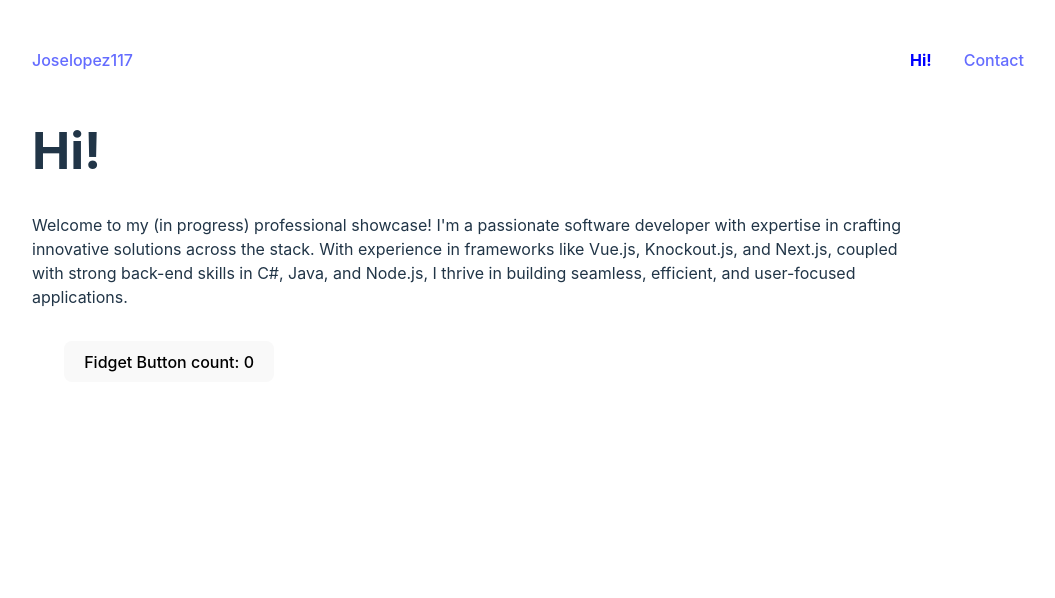
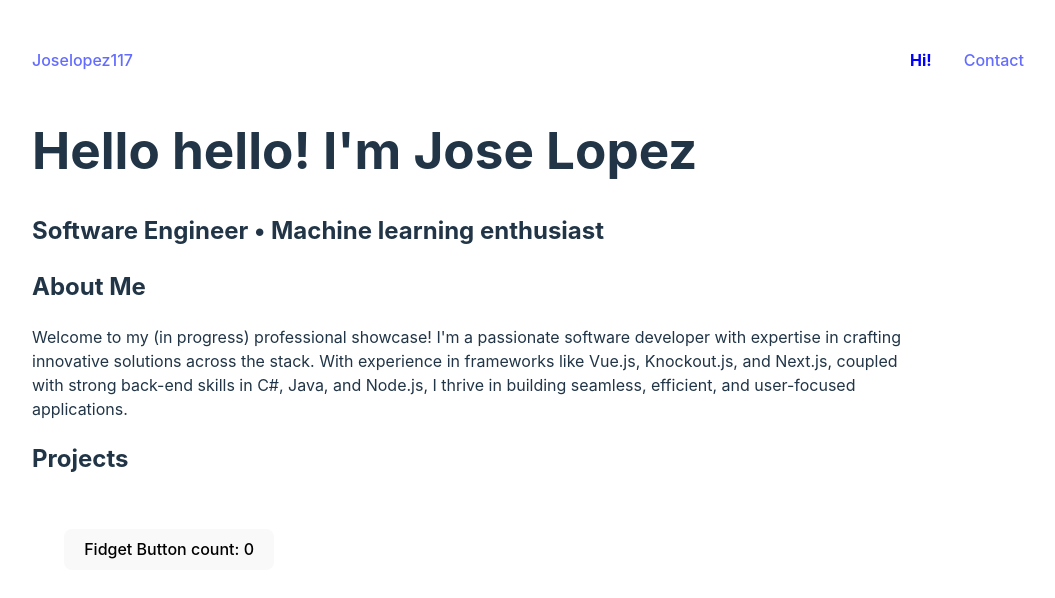
Before and after one commit to joselopez117/Hi-, a Vue app: page / in a window 1280 px wide. Shown: the top 598 px of the page, without its empty margins (96-1151 px from the left). Built offline with nearby package versions, Linux system fonts and the light colour scheme; no server answers.

Commit message:
feat: updated home page

```diff
--- a/src/components/Hi.vue
+++ b/src/components/Hi.vue
@@ -6,14 +6,21 @@ defineProps<{
   msg: string
  }>()
 
-const hiMsg = ref('Hi!')
+const hiMsg = ref("Hello hello! I'm Jose Lopez")
+const aspirationalRoles = ref("Software Engineer • Machine learning enthusiast")
+const aboutMe = ref('About Me');
 const welcomeMsg = ref("Welcome to my (in progress) professional showcase! I'm a passionate software developer with expertise in crafting innovative solutions across the stack. With experience in frameworks like Vue.js, Knockout.js, and Next.js, coupled with strong back-end skills in C#, Java, and Node.js, I thrive in building seamless, efficient, and user-focused applications.");
+const projects = ref('Projects');
 </script>
 
 <template>
   <div class="parent-text">
     <h1>{{ hiMsg }}</h1>
+    <h2>{{ aspirationalRoles }}</h2>
+    <h2>{{ aboutMe }}</h2>
     <div>{{ welcomeMsg }}</div>
+    <h2>{{ projects }}</h2>
+
     <FidgetButton />
   </div>
 </template>
```
